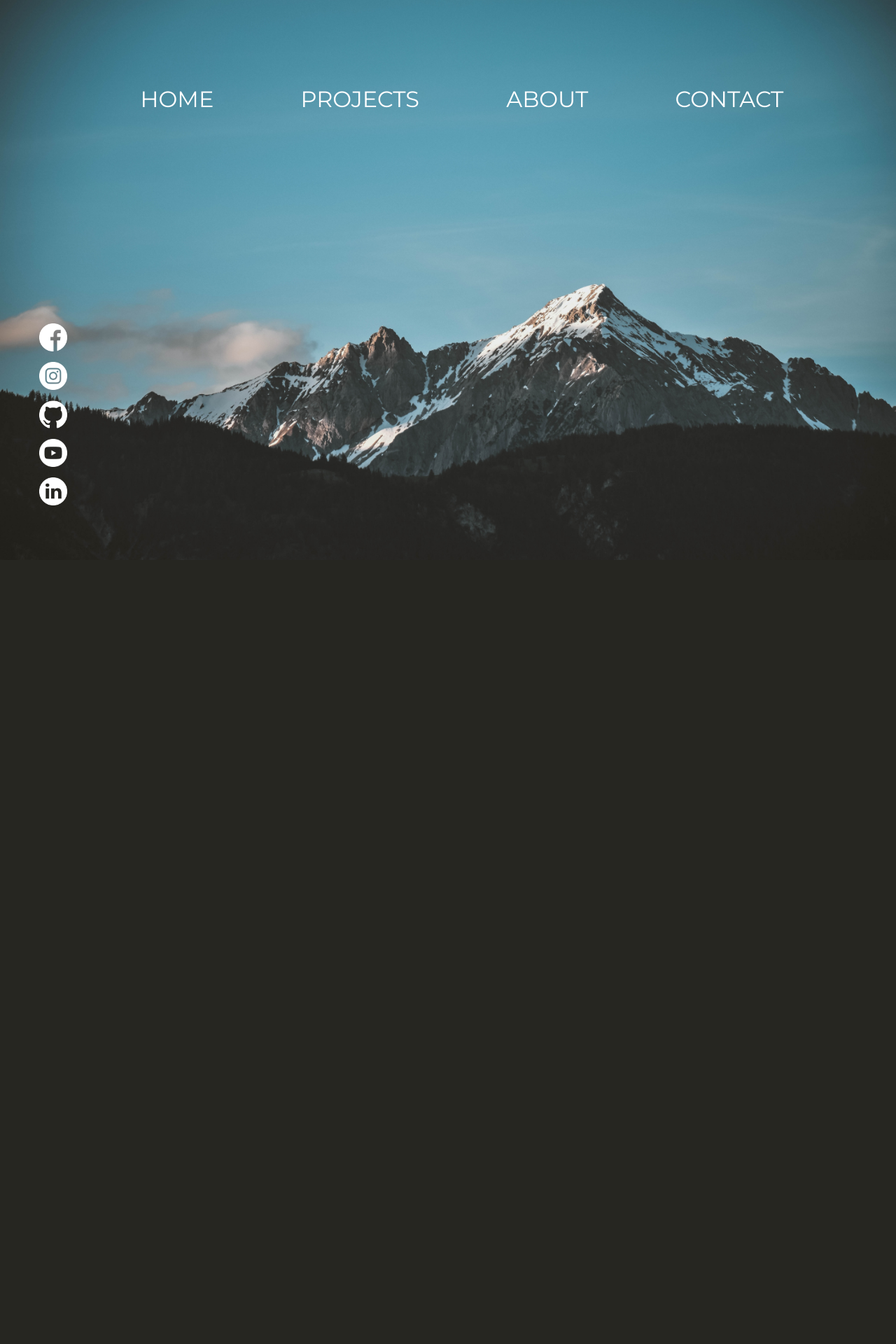
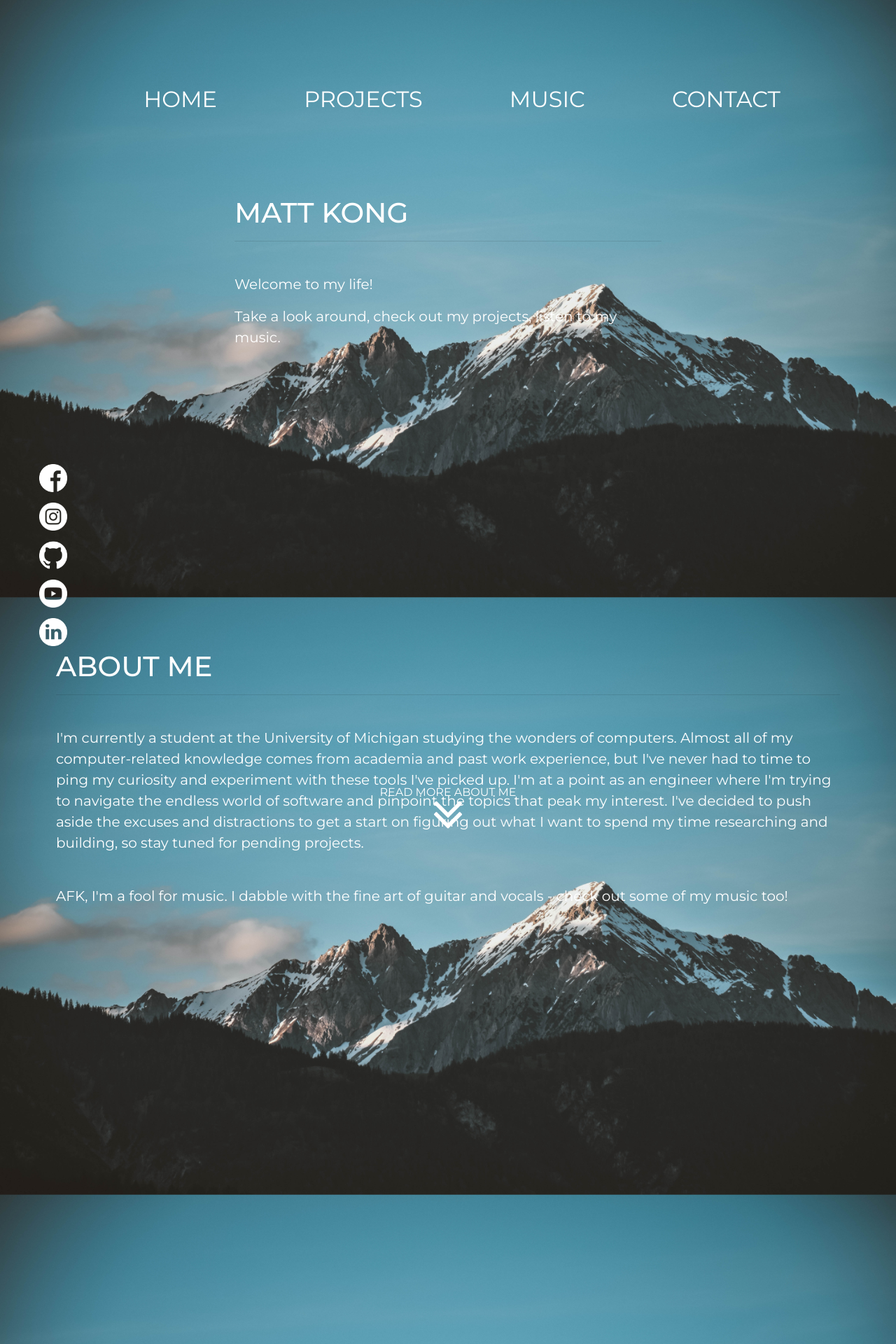
Before and after one commit to mkong8/personal_site, a Django app: page / in a window 1280 px wide. Shown: the whole page at 70% size. Before the commit the page ends 800 px from the top, so only its background shows below. Run offline with Django 3.2, Linux system fonts and the light colour scheme; some libraries are stand-ins or nearby versions.

Commit message:
Added an About Me section.

```diff
--- a/mattkong/home/static/home/main.css
+++ b/mattkong/home/static/home/main.css
@@ -1,3 +1,7 @@
+html {
+  scroll-behavior: smooth;
+}
+
 body {
 	background: url("/static/images/background-mts.jpg");
 	background-attachment: fixed;
@@ -7,13 +11,9 @@ body {
 	font-family: 'Montserrat';
 }
 
-a, a:hover, a:focus {
-    text-decoration: none;
-}
-
 nav ul {
-  	list-style-type: none;
-  	text-align: center;
+  list-style-type: none;
+  text-align: center;
 }
 
 nav.home ul li {
@@ -32,7 +32,8 @@ nav.home ul li a {
 }
 
 nav.social {
-  height: 400px;
+  height: 20%;
+  width: 10%;
 }
 
 nav.social ul li a {
@@ -69,7 +70,49 @@ nav.stroke.home ul li a:hover:after {
   width: 100%;
 }
 
-img.social {
+img.social, img.arrow {
 	width: 2.5em;
 	height: auto;
 }
+
+.container {
+  color:white;
+}
+
+.intro {
+  width: 50%;
+  height: 30%;
+  margin: auto;
+  position: absolute;
+  top: 0; left: 0; bottom: 0; right: 0;
+  font-size: 1.25em;
+}
+
+.read-more {
+  height: 100%;
+  position: absolute;
+  margin: auto;
+  text-align: center;
+  top: 190%; left: 0; bottom: 0; right: 0;
+}
+
+.read-more a {
+  color: white;
+  text-decoration: none;
+  -webkit-transition: all .2s ease-in-out;
+  transition: all .2s ease-in-out;
+}
+
+.read-more:hover a {
+  -webkit-transform: scale(1.5);
+  transform: scale(1.5);
+  color: black;
+}
+
+.about-me {
+  height: 100%;
+  position: absolute;
+  top: 100%; left: 0; bottom: 0; right: 0;
+  padding: 10% 10px;
+  font-size: 1.25em;
+}
--- a/mattkong/home/templates/mysite/index.html
+++ b/mattkong/home/templates/mysite/index.html
@@ -36,7 +36,7 @@
 				<a class="nav-item">Projects</a>
 			</li>
 			<li>
-				<a class="nav-item">About</a>
+				<a class="nav-item">MUSIC</a>
 			</li>
 			<li id="contact">
 				<a class="nav-item">Contact</a>
@@ -44,6 +44,7 @@
 		</ul>
 	</nav>
 
+	<!-- TODO: Change img src to dark images on hover with JS. !-->
 	<nav class="navbar fixed-left fixed-bottom social">
 		<ul>
 			<li>
@@ -74,6 +75,33 @@
 		</ul>
 	</nav>
 
+	<div class="container intro">
+	  <h1>MATT KONG</h1>
+	  <hr>
+	  <br>
+	  <p>Welcome to my life!</p>
+	  <p>Take a look around, check out my projects, listen to my music.</p>
+	</div>
+
+	<!-- TODO: Animate the down arrow on hover. !-->
+	<div class="container read-more">
+		<a href="#about-me">READ MORE ABOUT ME</a>
+		<br>
+		<a href="#about-me">
+			<img class="arrow" src="{% static 'images/double_down_light.png' %}" id=doubledown>
+		</a>
+	</div>
+
+	<div class="container about-me" id="about-me">
+		<h1>ABOUT ME</h1>
+		<hr>
+		<br>
+		<p>I'm currently a student at the University of Michigan studying the wonders of computers. Almost all of my computer-related knowledge comes from academia and past work experience, but I've never had to time to ping my curiosity and experiment with these tools I've picked up. I'm at a point as an engineer where I'm trying to navigate the endless world of software and pinpoint the topics that peak my interest. I've decided to push aside the excuses and distractions to get a start on figuring out what I want to spend my time researching and building, so stay tuned for pending projects.</p>
+		<br>
+		<p>AFK, I'm a fool for music. I dabble with the fine art of guitar and vocals - check out some of my music too!</p>
+
+	</div>
+
 </body>
 
 </html>
```
Also changed, not shown: mattkong/home/static/images/double_down_light.png (added).
